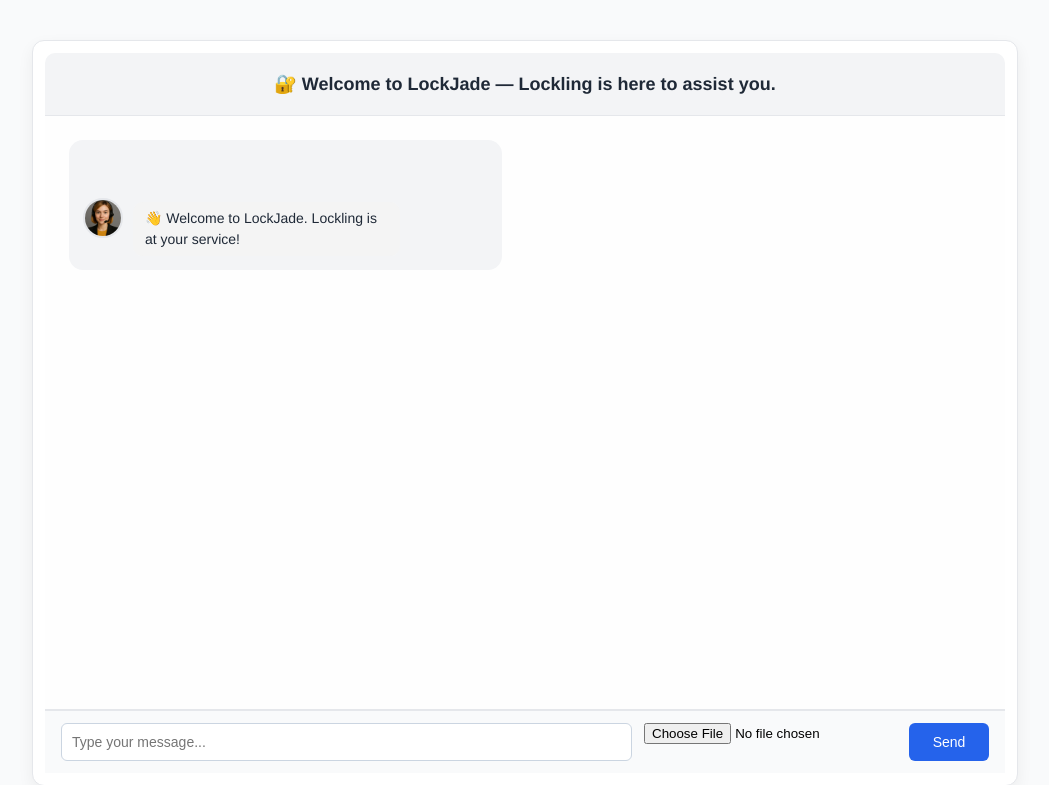
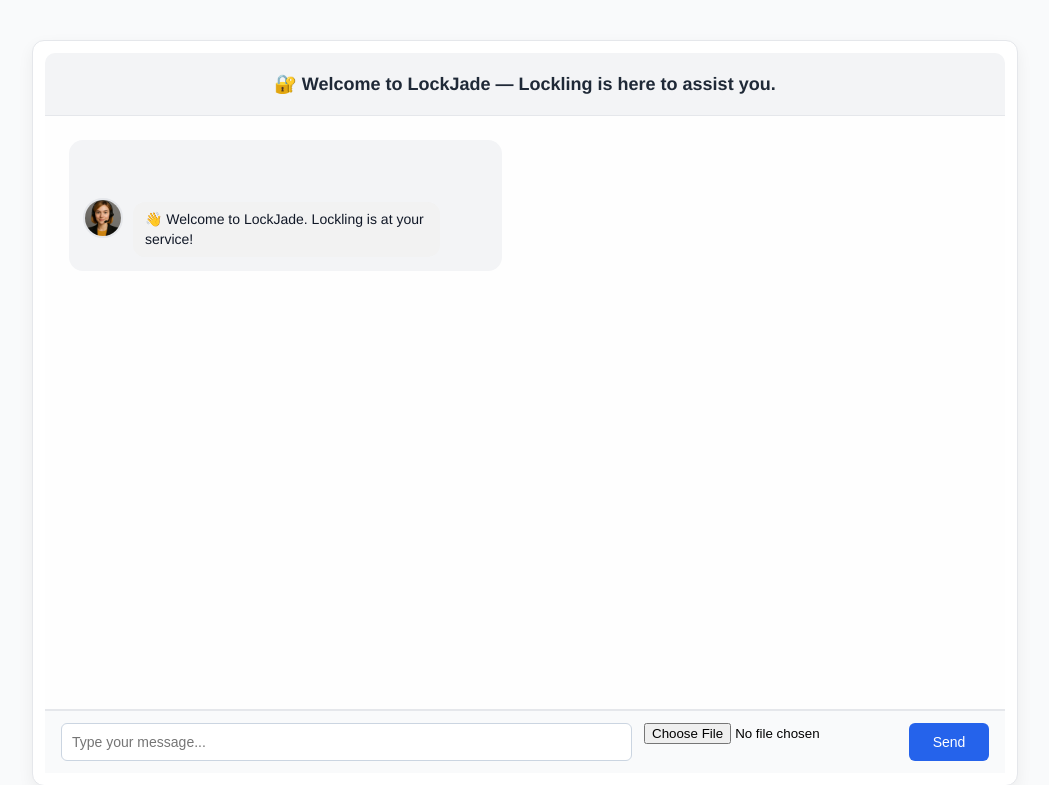
Before and after one commit to LockJade111/lockling-gpt-cloud, a FastAPI app: page /chat-ui in a window 1280 px wide. Shown: the top 785 px of the page, without its empty margins (115-1164 px from the left). Run offline with FastAPI, Linux system fonts and the light colour scheme; parts of the project's set-up code (start-up, migrations or seed data) failed here and were passed over.

Commit message:
🚀 Dev: 自动提交所有更新 @ 2025-06-02 13:04:55

```diff
--- a/static/css/chat.css
+++ b/static/css/chat.css
@@ -72,34 +72,24 @@
   border: 2px solid #e5e7eb;
 }
 
+
+.bot-bubble, .user-bubble {
+  padding: 8px 12px;
+  margin: 4px 0;
+  border-radius: 12px;
+  max-width: 70%;
+  font-size: 14px;
+  line-height: 1.4;
+}
+
 .bot-bubble {
-  background: #f4f4f4;
-  padding: 6px 12px;
-  border-radius: 10px;
-  font-size: 14px;
-  max-width: 60%;
-  line-height: 1.5;
-  color: #1f2937;
-  word-wrap: break-word;
-  display: inline-block;
-  margin: 4px 0;
-  text-align: left;
+  background-color: #f2f2f2;
 }
 
 .user-bubble {
-  background: #dbeafe;
-  padding: 6px 10px;
-  border-radius: 10px;
-  font-size: 14px;
-  max-width: 60%;
-  line-height: 1.4;
-  color: #1e3a8a;
-  margin: 4px 0 4px auto;
-  text-align: left;
-  word-break: break-word;
-  white-space: pre-wrap;
-  display: inline-block;
-}o
+  background-color: #d6eaff;
+  align-self: flex-end;
+}
 
 .bot-temp-message {
   opacity: 0.7;
```
